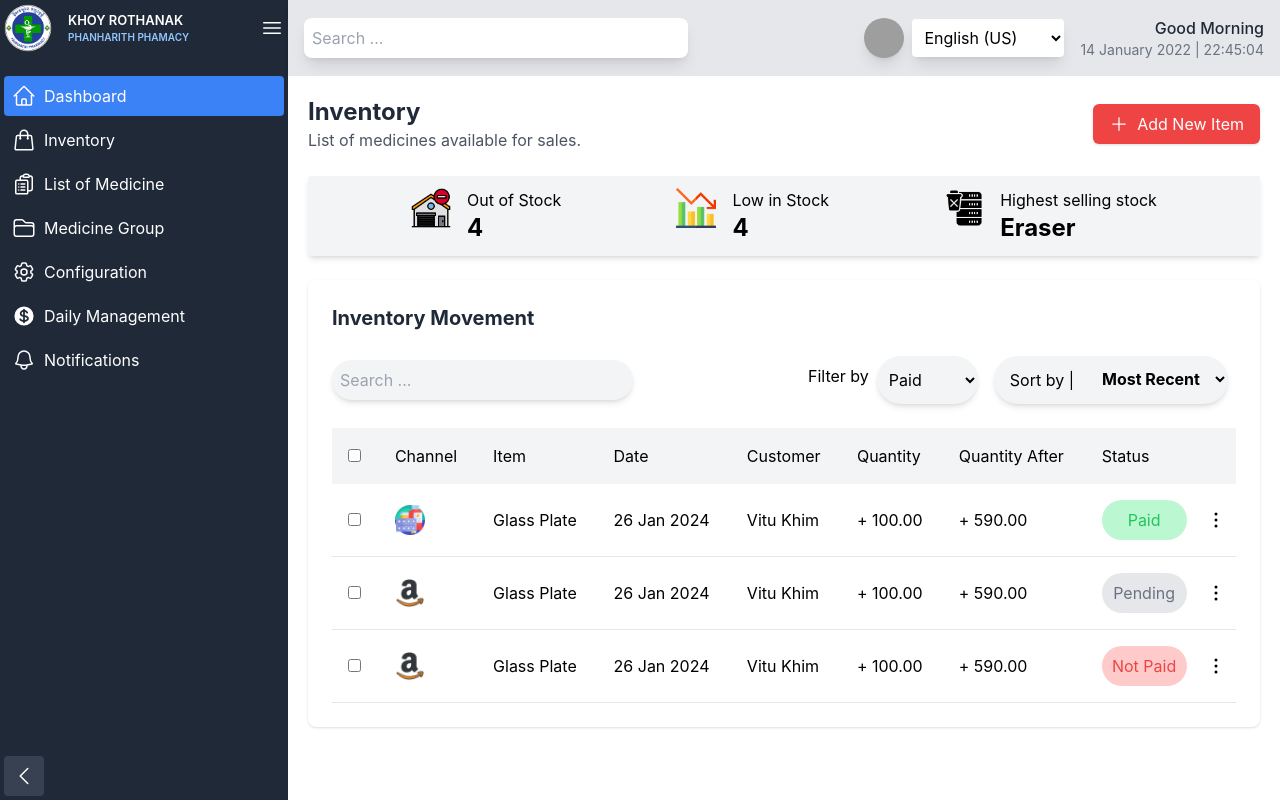
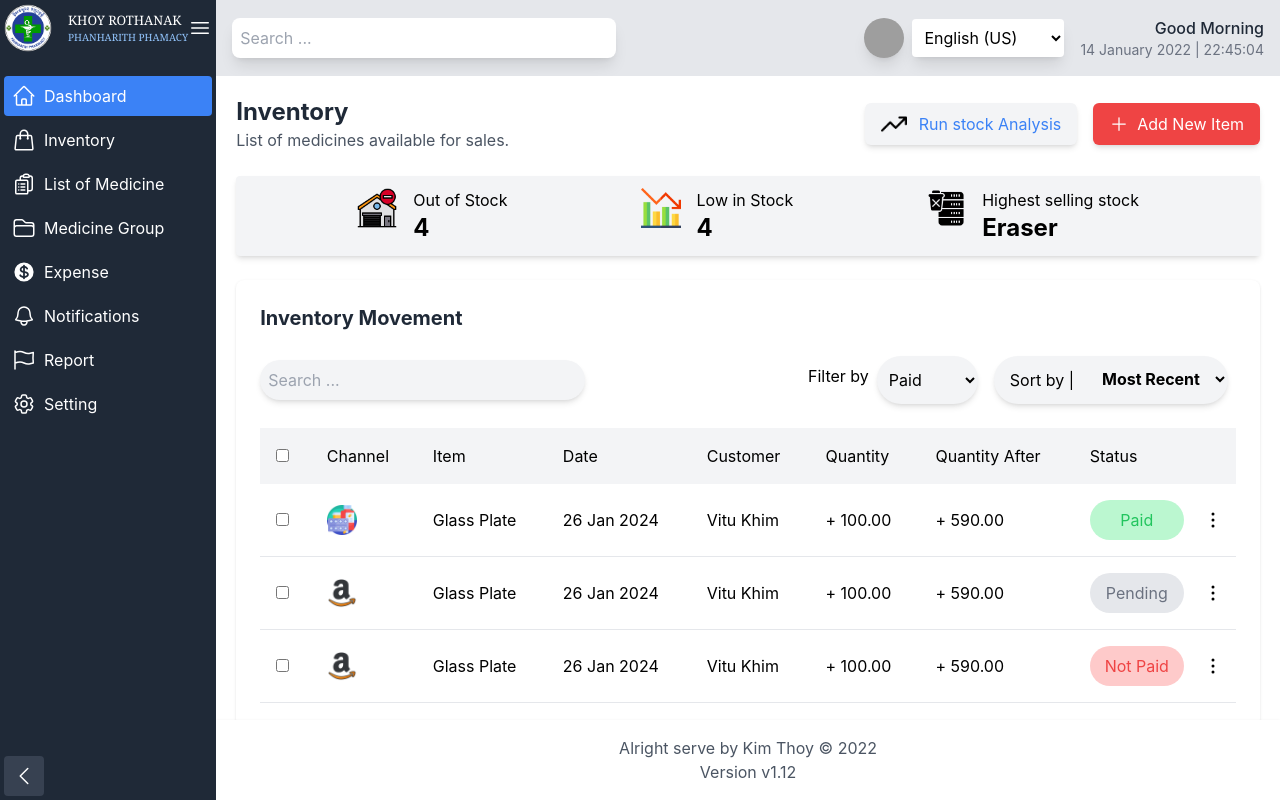
Before and after one commit to Kimthoy/Pharmacy-Management, a React (Create React App) app: page /inventory in a window 1280 px wide. Shown: the top 800 px of the page. Built offline with nearby package versions, Linux system fonts and the light colour scheme; grey boxes are pictures that could not be loaded.

Commit message:
added new file

```diff
--- a/src/App.js
+++ b/src/App.js
@@ -9,6 +9,7 @@ import Loader from "./components/Loader";
 import TopBar from "./components/TopBar";
 import Footer from "./components/Footer";
 import Sidebar from "./components/Sidebar";
+import Report from "./pages/Report";
 
 const Dashboard = lazy(() => import("./pages/Dashboard"));
 const Inventory = lazy(() => import("./pages/Inventory"));
@@ -68,7 +69,7 @@ const App = () => {
         <div className="flex-1 flex flex-col">
           <TopBar />
 
-          <div className="flex-1 p-4 bg-white">
+          <div className="flex-1 overflow-y-auto p-4 bg-white">
             <Suspense fallback={<Loader />}>
               <Routes>
                 <Route path="/" element={<Dashboard />} />
@@ -81,6 +82,7 @@ const App = () => {
                 <Route path="/MedicineDetails" element={<MedicineDetails />} />
                 <Route path="/User" element={<User />} />
                 <Route path="/Customer" element={<Customer />} />
+                <Route path="/Report" element={<Report />} />
                 {/* Redirect any invalid path to Dashboard */}
                 <Route path="*" element={<Navigate to="/" />} />
               </Routes>
--- a/src/components/Loader.css
+++ b/src/components/Loader.css
@@ -1,7 +1,7 @@
 .earth-loader {
   position: relative;
-  width: 100px;
-  height: 100px;
+  width: 50px;
+  height: 50px;
   border-radius: 50%;
   animation: spin 5s linear infinite;
 }
@@ -23,5 +23,5 @@
   }
 }
 .text {
-  font-size: 30px;
+  font-size: 25px;
 }
--- a/src/components/Sidebar.jsx
+++ b/src/components/Sidebar.jsx
@@ -11,6 +11,7 @@ import {
   XMarkIcon,
   FolderIcon,
   PowerIcon,
+  FlagIcon,
   ChevronLeftIcon,
   ChevronRightIcon,
   ShoppingBagIcon,
@@ -40,13 +41,15 @@ const Sidebar = ({ setSelectedPage, selectedPage }) => {
         icon: FolderIcon,
         path: "/medicine-group",
       },
-      { name: "Configuration", icon: Cog6ToothIcon, path: "/configuration" },
+
       {
-        name: "Daily Management",
+        name: "Expense",
         icon: CurrencyDollarIcon,
         path: "/money-mgt",
       },
       { name: "Notifications", icon: BellIcon, path: "/notifications" },
+      { name: "Report", icon: FlagIcon, path: "/report" },
+      { name: "Setting", icon: Cog6ToothIcon, path: "/configuration" },
     ],
     []
   );
@@ -99,8 +102,8 @@ const Sidebar = ({ setSelectedPage, selectedPage }) => {
     <div className="flex">
       <div
         className={`${
-          isSidebarMinimized ? "w-15" : "w-72"
-        } bg-gray-800 text-white flex flex-col justify-between h-screen p-1 transition-all duration-300 `}
+          isSidebarMinimized ? "w-15" : "w-62"
+        } bg-gray-800 text-white flex flex-col justify-between h-screen p-1 transition-all duration-300 relative `}
       >
         <div>
           {/* Top Section with User Profile */}
@@ -109,10 +112,13 @@ const Sidebar = ({ setSelectedPage, selectedPage }) => {
             {!isSidebarMinimized && (
               <>
                 <div>
-                  <h3 id="admin_name" className=" font-semibold">
+                  <h3 id="admin_name" className="font-thin  font-serif">
                     KHOY ROTHANAK
                   </h3>
-                  <p id="name_phamacy" className="font-semibold text-blue-300">
+                  <p
+                    id="name_phamacy"
+                    className="font-serif font-thin text-blue-300"
+                  >
                     PHANHARITH PHAMACY
                   </p>
                 </div>
@@ -192,7 +198,6 @@ const Sidebar = ({ setSelectedPage, selectedPage }) => {
             ))}
           </ul>
         </div>
-
         <div className="mt-auto">
           <button
             onClick={toggleSidebar}
--- a/src/pages/Inventory.jsx
+++ b/src/pages/Inventory.jsx
@@ -1,24 +1,7 @@
 import React, { useState } from "react";
-import {
-  ClipboardDocumentListIcon,
-  RectangleStackIcon,
-  ExclamationTriangleIcon,
-  PlusIcon,
-} from "@heroicons/react/24/outline";
+import { PlusIcon } from "@heroicons/react/24/outline";
 
 const Inventory = () => {
-  // State for pagination
-  const [currentPage, setCurrentPage] = useState(1);
-  const itemsPerPage = 5;
-
-  // Calculate paginated data
-  const indexOfLastItem = currentPage * itemsPerPage;
-  // const indexOfFirstItem = indexOfLastItem - itemsPerPage;
-  // const currentItems = inventoryData.slice(indexOfFirstItem, indexOfLastItem);
-
-  // Change page
-  const paginate = (pageNumber) => setCurrentPage(pageNumber);
-
   // // Status badge styling
   // const getStatusBadge = (status) => {
   //   switch (status) {
@@ -53,10 +36,18 @@ const Inventory = () => {
             List of medicines available for sales.
           </p>
         </div>
-        <button className="bg-red-500 text-white px-4 py-2 rounded-md shadow hover:bg-red-600 flex items-center">
-          <PlusIcon className="h-5 w-5 mr-2" />
-          Add New Item
-        </button>
+        <div className="flex  space-x-4 ">
+          <button className="bg-gray-100  shadow-md text-blue-500 px-4 py-2 rounded-md  hover:bg-blue-200 flex items-center">
+            <span className="me-3">
+              <img src="images/graph.png" width="26px" alt="" />
+            </span>
+            Run stock Analysis
+          </button>
+          <button className="bg-red-500 text-white px-4 py-2 rounded-md shadow-md hover:bg-red-600 flex items-center">
+            <PlusIcon className="h-5 w-5 mr-2" />
+            Add New Item
+          </button>
+        </div>
       </div>
 
       {/* Cards Section */}
--- /dev/null
+++ b/src/pages/Report.jsx
@@ -0,0 +1,7 @@
+import React from "react";
+
+const Report = () => {
+  return <div>Welcome to the Report Page!</div>;
+};
+
+export default Report;
```
Also changed, not shown: public/images/graph.png (added), public/images/report.png (added), src/components/ScrollComponent.jsx (added).
